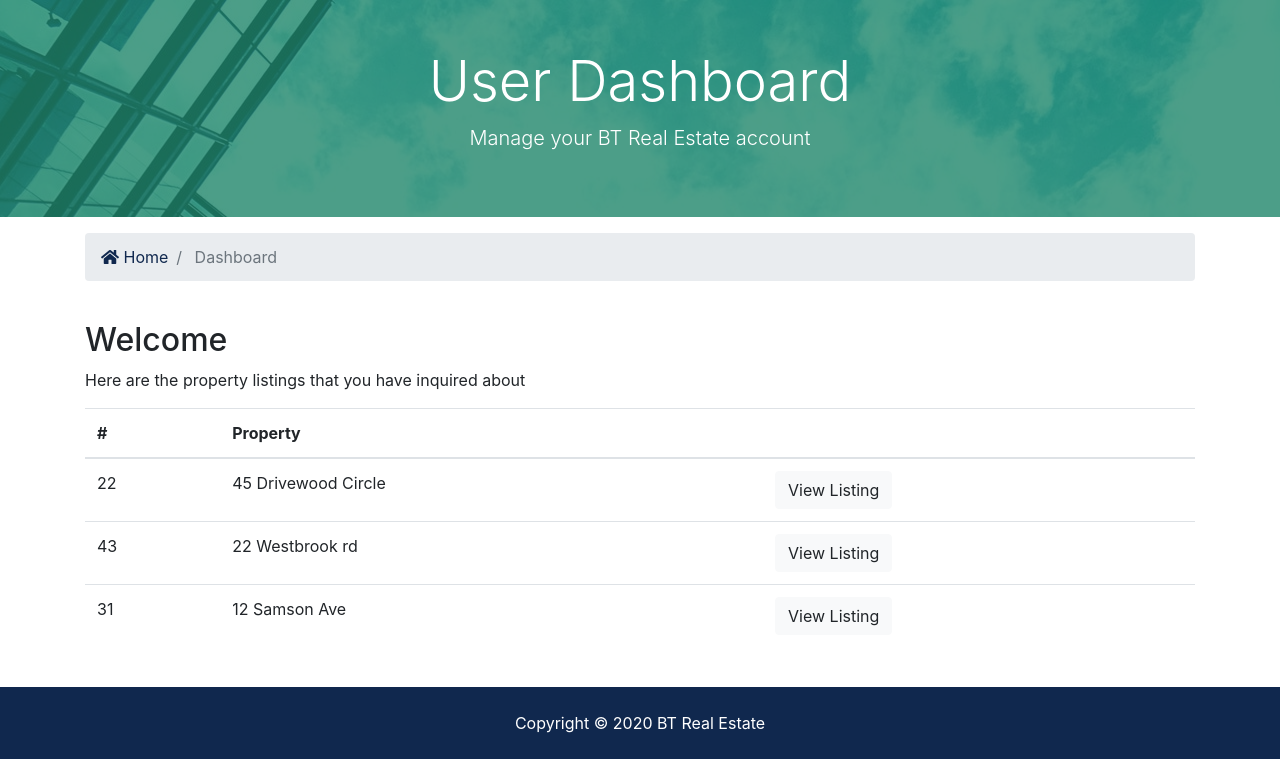
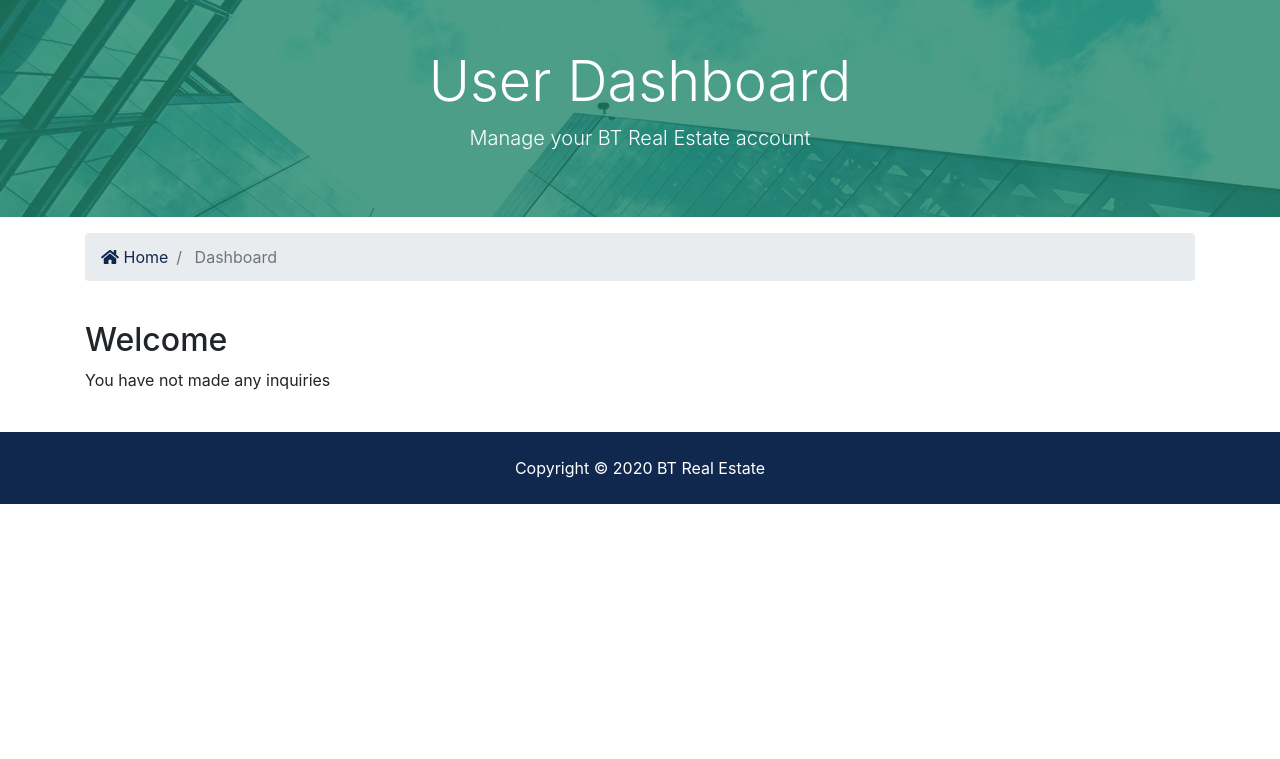
Before and after one commit to PancakePhilarmonych/django-udemy-tutorial, a Django app: page /accounts/dashboard in a window 1280 px wide. Shown: the part 128-887 px from the top of the page. After the commit the page ends 632 px from the top, so only its background shows below. Run offline with Django 3.2, Linux system fonts and the light colour scheme; tables that the repository leaves empty hold one stand-in row (values such as "Sample post"); some libraries are stand-ins or nearby versions.

Commit message:
application is done

```diff
--- a/accounts/views.py
+++ b/accounts/views.py
@@ -2,6 +2,7 @@ from django.shortcuts import render, redirect
 from django.http import request
 from django.contrib import messages, auth
 from django.contrib.auth.models import User
+from contacts.models import Contact
 
 
 
@@ -72,6 +73,10 @@ def logout(request):
 		return redirect('index')
 
 def dashboard(request):
+	user_contacts = Contact.objects.order_by('-contact_date').filter(user_id=request.user.id)
+	context = {
+		'contacts' : user_contacts
+	}
 
 	print(User.first_name)
-	return render(request, 'accounts/dashboard.html')
+	return render(request, 'accounts/dashboard.html', context)
--- a/templates/accounts/dashboard.html
+++ b/templates/accounts/dashboard.html
@@ -34,6 +34,7 @@
       <div class="row">
         <div class="col-md-12">
           <h2>Welcome {{ user.first_name }}</h2>
+          {% if contacts %}
             <p>Here are the property listings that you have inquired about</p>
             <table class="table">
               <thead>
@@ -44,29 +45,20 @@
                 </tr>
               </thead>
               <tbody>
+              {% for contact in contacts %}
                 <tr>
-                <td>22</td>
-                <td>45 Drivewood Circle</td>
+                  <td>{{contact.id}}</td>
+                  <td>{{contact.listing }}</td>
                   <td>
-                  <a class="btn btn-light" href="#">View Listing</a>
+                    <a class="btn btn-light" href="{% url 'listing' contact.listing_id %}">View Listing</a>
                   </td>
                 </tr>
-              <tr>
-                <td>43</td>
-                <td>22 Westbrook rd</td>
-                <td>
-                  <a class="btn btn-light" href="#">View Listing</a>
-                </td>
-              </tr>
-              <tr>
-                <td>31</td>
-                <td>12 Samson Ave</td>
-                <td>
-                  <a class="btn btn-light" href="#">View Listing</a>
-                </td>
-              </tr>
+              {% endfor %}
               </tbody>
             </table>
+          {% else %}
+            <p>You have not made any inquiries<p>
+          {% endif %}
         </div>
       </div>
     </div>
```
Lines whose indentation alone changed are shown as unchanged.
